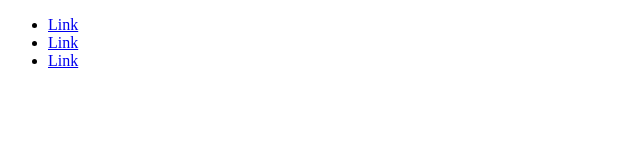
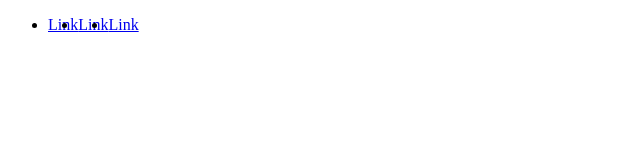
Before and after one commit to kimateru/lps2321ro, a plain HTML site: page index.html in a window 1280 px wide. Shown: the whole page, without its empty margins (0-640 px from the left). Drawn offline with Linux system fonts and the light colour scheme.

Commit message:
am redcactyata style.css

```diff
--- a/style.css
+++ b/style.css
@@ -3,4 +3,8 @@ p {
 }
 h1 {
     color: red;
+    font-size: 13px;
 }
+ul {
+    display: flex;
+}
```
